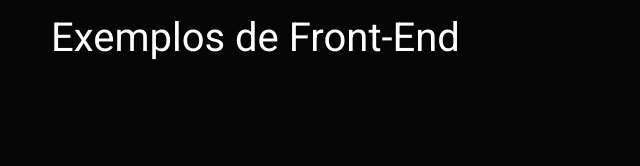
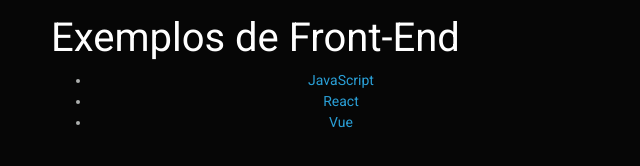
Before and after one commit to mtaxis/web-app, a plain HTML site: page index.html in a window 1280 px wide. Shown: the part 266-432 px from the top of the page, without its empty margins (319-959 px from the left). Drawn offline with Linux system fonts and the light colour scheme.

Commit message:
menu append

```diff
--- a/index.html
+++ b/index.html
@@ -26,6 +26,11 @@
         <div class="row">
             <div class="col-md-6 m-auto">
                 <h3>Exemplos de Front-End</h3>
+                <ul class="text-center mb-4">
+                    <li><a href="#">JavaScript</a></li>
+                    <li><a href="/react.html">React</a></li>
+                    <li><a href="/react.html">Vue</a></li>
+                </ul>
             </div>
         </div>
     </div>
```
